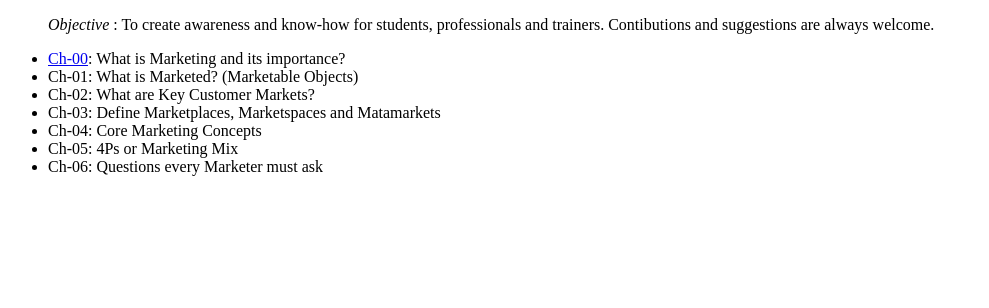
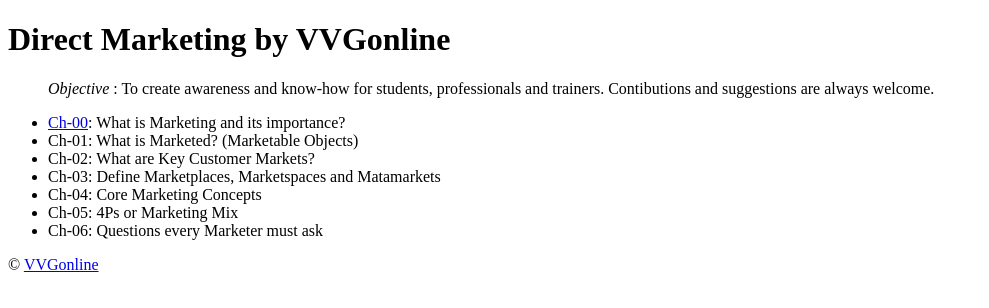
Before and after one commit to vvgonline/Direct-Marketing, a plain HTML site: page index.html in a window 1280 px wide. Shown: the whole page, without its empty margins (0-989 px from the left). Drawn offline with Linux system fonts and the light colour scheme.

Commit message:
html structure done ch-00

```diff
--- a/index.html
+++ b/index.html
@@ -9,10 +9,15 @@
 </head>
 
 <body>
+    <header>
+        <h1>Direct Marketing by VVGonline</h1>
         <blockquote>
-        <i>Objective</i> : To create awareness and know-how for students, professionals and trainers. Contibutions and
+            <i>Objective</i> : To create awareness and know-how for students, professionals and trainers. Contibutions
+            and
             suggestions are always welcome.
         </blockquote>
+    </header>
+    <main role="main">
         <ul>
             <li><a href="./html/Ch-00/index.html">Ch-00</a>: What is Marketing and its importance?</li>
             <li>Ch-01: What is Marketed? (Marketable Objects)</li>
@@ -22,6 +27,10 @@
             <li>Ch-05: 4Ps or Marketing Mix</li>
             <li>Ch-06: Questions every Marketer must ask</li>
         </ul>
+    </main>
+    <footer>
+        &copy; <a href="https://github.com/vvgonline">VVGonline</a>
+    </footer>
 </body>
 
 </html>
```
Also changed, not shown: 1 other file. Lines whose indentation alone changed are shown as unchanged.
